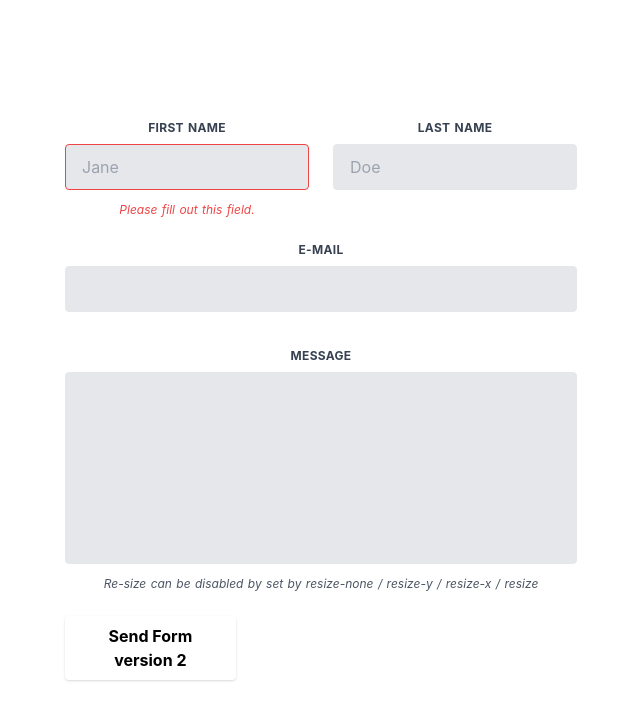
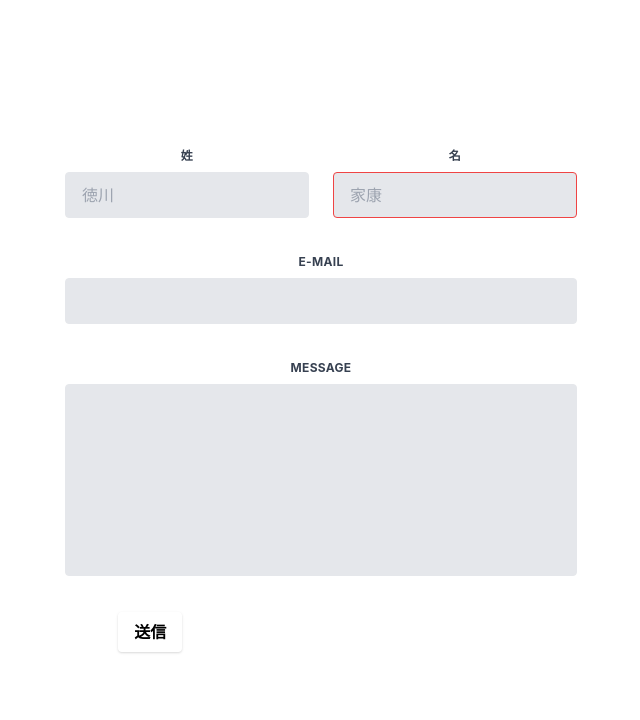
Before and after one commit to nrm176/nuxt-tailwind-netlify-form-app, a Nuxt app: page /contact in a window 1280 px wide. Shown: the top 720 px of the page, without its empty margins (319-959 px from the left). Built offline with nearby package versions, Linux system fonts and the light colour scheme.

Commit message:
change label name

```diff
--- a/components/Form.vue
+++ b/components/Form.vue
@@ -9,35 +9,34 @@
   >
     <!-- First and last name -->
     <div class="flex flex-wrap -mx-3 mb-6">
+      <div class="w-full md:w-1/2 px-3">
+        <label
+            class="block uppercase tracking-wide text-gray-700 text-xs font-bold mb-2"
+            for="grid-last-name"
+        >
+          姓
+        </label>
+        <input
+            name="last_name"
+            class="appearance-none block w-full bg-gray-200 text-gray-700 border border-gray-200 rounded py-3 px-4 leading-tight focus:outline-none focus:bg-white focus:border-gray-500"
+            id="grid-last-name"
+            type="text"
+            placeholder="徳川"
+        />
+      </div>
       <div class="w-full md:w-1/2 px-3 mb-6 md:mb-0">
         <label
             class="block uppercase tracking-wide text-gray-700 text-xs font-bold mb-2"
             for="grid-first-name"
         >
-          First Name
+          名
         </label>
         <input
             name="first_name"
             class="appearance-none block w-full bg-gray-200 text-gray-700 border border-red-500 rounded py-3 px-4 mb-3 leading-tight focus:outline-none focus:bg-white"
             id="grid-first-name"
             type="text"
-            placeholder="Jane"
-        />
-        <p class="text-red-500 text-xs italic">Please fill out this field.</p>
-      </div>
-      <div class="w-full md:w-1/2 px-3">
-        <label
-            class="block uppercase tracking-wide text-gray-700 text-xs font-bold mb-2"
-            for="grid-last-name"
-        >
-          Last Name
-        </label>
-        <input
-            name="last_name"
-            class="appearance-none block w-full bg-gray-200 text-gray-700 border border-gray-200 rounded py-3 px-4 leading-tight focus:outline-none focus:bg-white focus:border-gray-500"
-            id="grid-last-name"
-            type="text"
-            placeholder="Doe"
+            placeholder="家康"
         />
       </div>
     </div>
@@ -72,10 +71,6 @@
             class="no-resize appearance-none block w-full bg-gray-200 text-gray-700 border border-gray-200 rounded py-3 px-4 mb-3 leading-tight focus:outline-none focus:bg-white focus:border-gray-500 h-48 resize-none"
             id="grid-message"
         ></textarea>
-        <p class="text-gray-600 text-xs italic">
-          Re-size can be disabled by set by resize-none / resize-y / resize-x /
-          resize
-        </p>
       </div>
     </div>
     <!-- Submit Button -->
@@ -86,7 +81,7 @@
             class="shadow bg-teal-400 hover:bg-teal-400 focus:shadow-outline focus:outline-none font-bold py-2 px-4 rounded"
             type="submit"
         >
-          Send Form version 2
+          送信
         </button>
       </div>
       <div class="md:w-2/3"></div>
```
